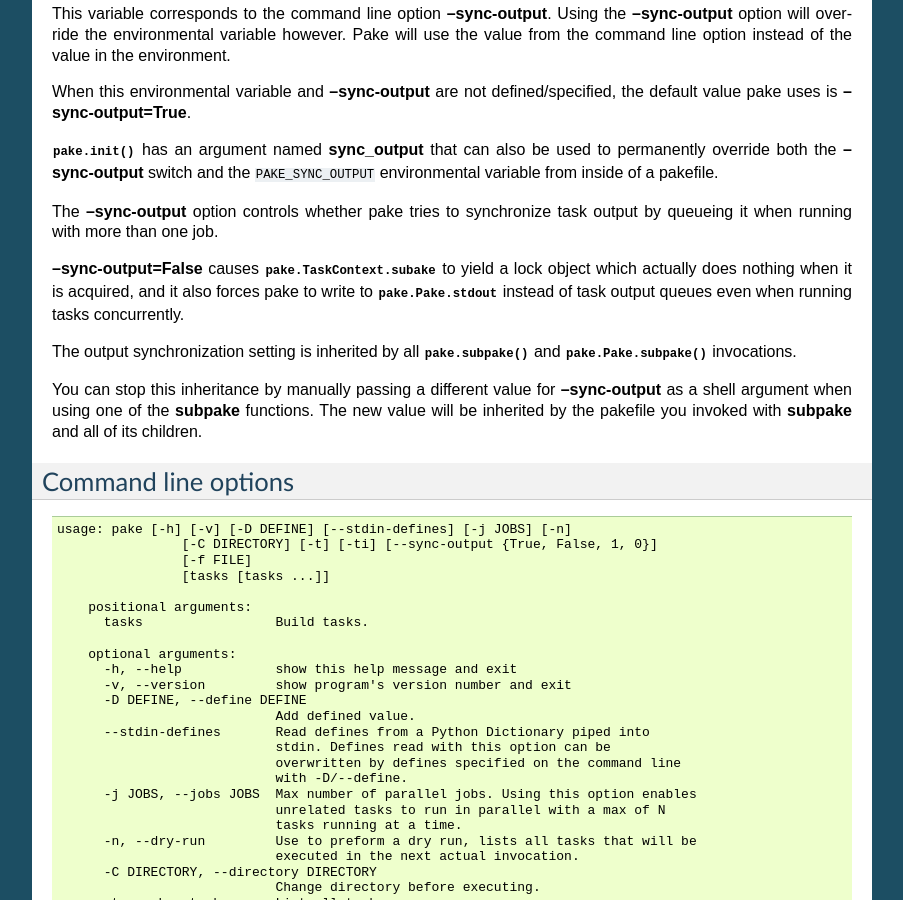
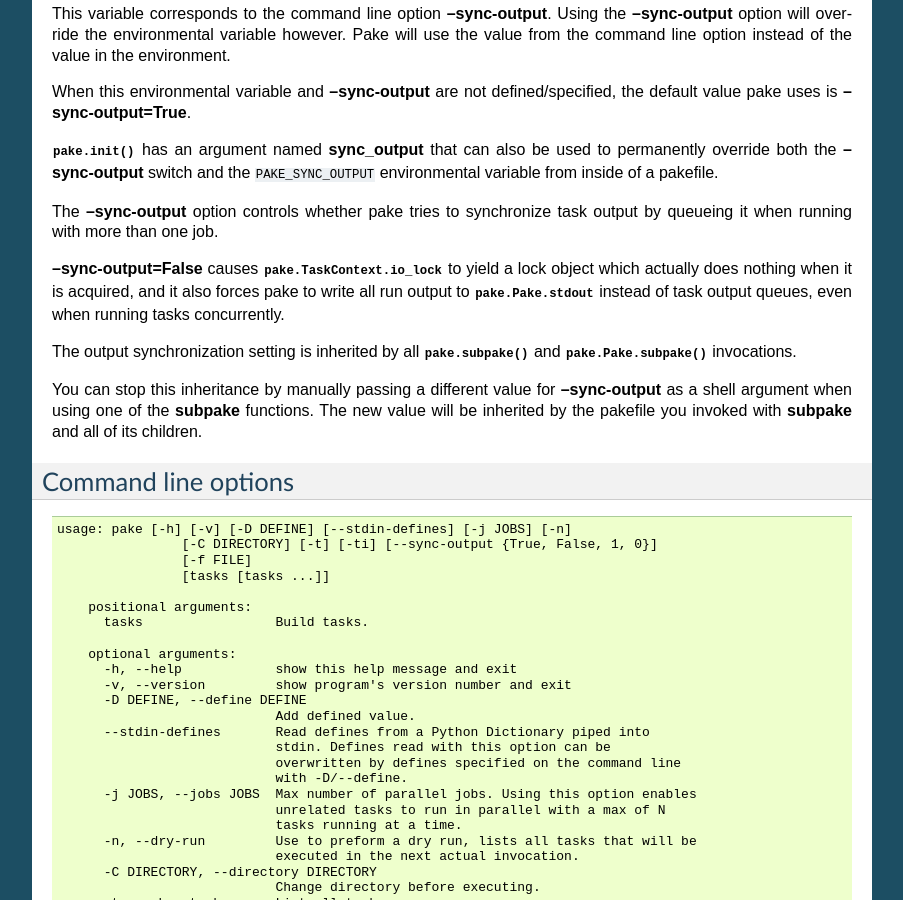
Before and after one commit to Teriks/pake, a Sphinx documentation site: the page built from docs/source/runningpake.rst, in a window 1280 px wide and 900 px high, scrolled down 4025 px. Shown: the whole window, without its empty margins (198-1101 px from the left). Built offline with Sphinx 7.4.7, drawn with Linux system fonts in a browser that asks for light colours.

Commit message:
Rewording in running pake doc

```diff
--- a/docs/source/runningpake.rst
+++ b/docs/source/runningpake.rst
@@ -275,10 +275,10 @@ environmental variable from inside of a pakefile.
 The **--sync-output** option controls whether pake tries to synchronize task output
 by queueing it when running with more than one job.
 
-**--sync-output=False** causes :py:class:`pake.TaskContext.subake` to yield a lock
+**--sync-output=False** causes :py:class:`pake.TaskContext.io_lock` to yield a lock
 object which actually does nothing when it is acquired, and it also forces pake
-to write to :py:attr:`pake.Pake.stdout` instead of task output queues even when
-running tasks concurrently.
+to write all run output to :py:attr:`pake.Pake.stdout` instead of task output
+queues, even when running tasks concurrently.
 
 The output synchronization setting is inherited by all :py:meth:`pake.subpake`
 and :py:meth:`pake.Pake.subpake` invocations.
```
